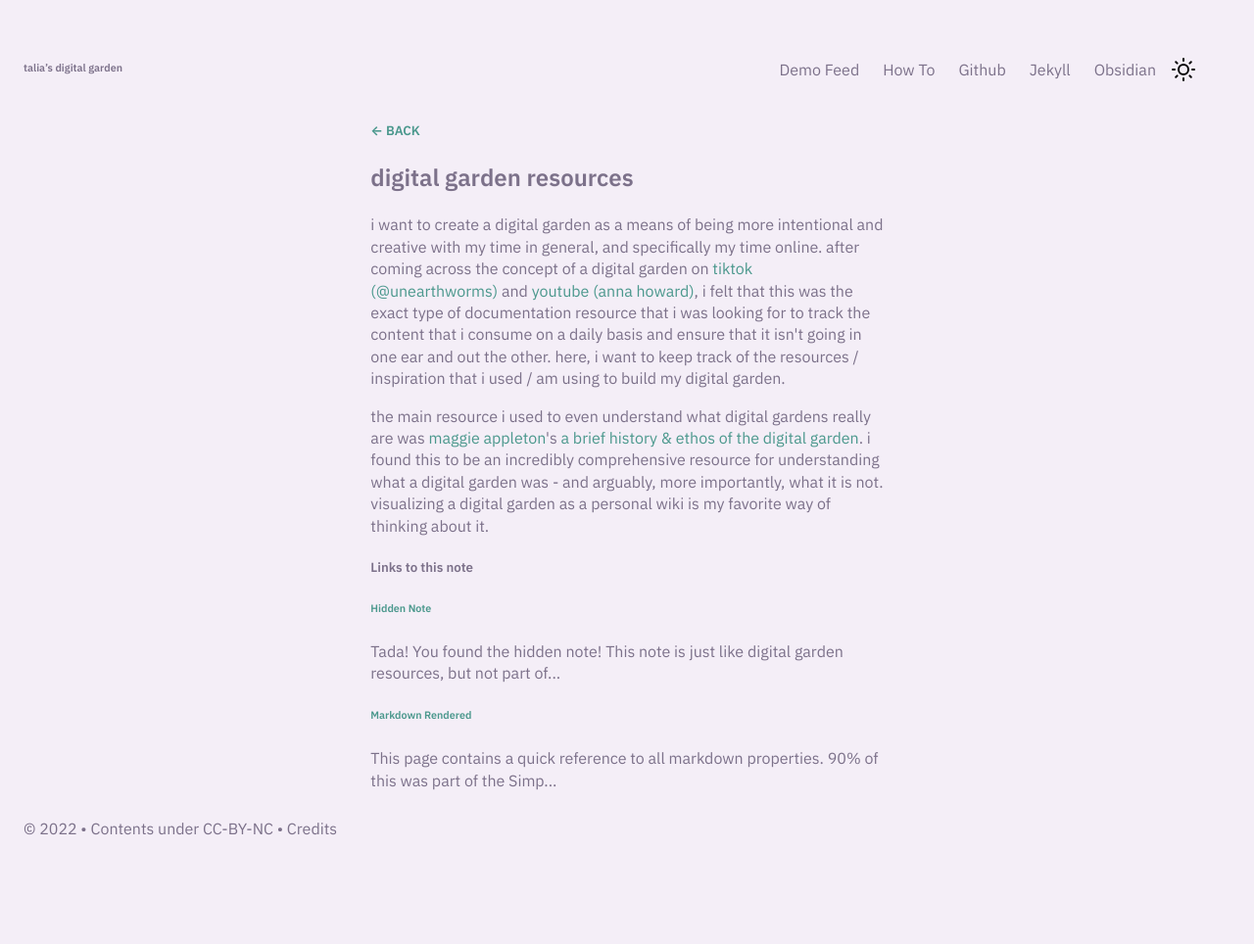
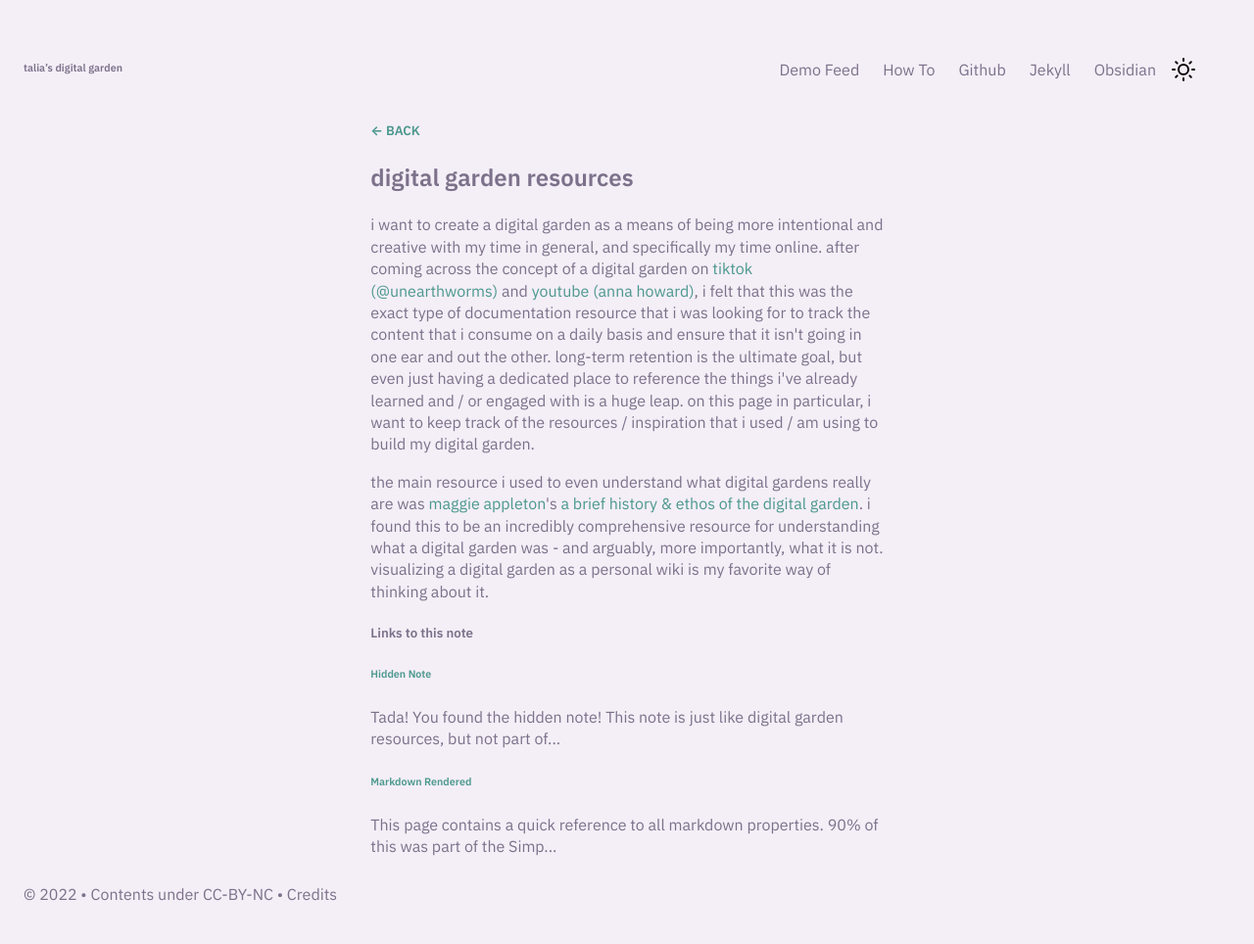
Before and after one commit to taliaisonline/taliaisonline.github.io, a Jekyll site: the page built from _notes/Public/digital garden resources.md, in a window 1280 px wide. Shown: the whole page at 98% size. Built offline with Jekyll 4.4.1, drawn with Linux system fonts in a browser that asks for light colours; before the commit the page ends 900 px from its top, so only the background shows below that.

Commit message:
updated digital garden resources blurb

```diff
--- a/_notes/Public/digital garden resources.md
+++ b/_notes/Public/digital garden resources.md
@@ -5,6 +5,7 @@ date: 17-03-2025
 permalink: /digital-garden-resources
 format: list
 ---
-i want to create a digital garden as a means of being more intentional and creative with my time in general, and specifically my time online. after coming across the concept of a digital garden on [tiktok (@unearthworms)](https://www.tiktok.com/t/ZP82mdsx5/) and [youtube (anna howard)](https://youtu.be/0tY7Z53QJo8?si=kQyEIpcKgLDhe-n7), i felt that this was the exact type of documentation resource that i was looking for to track the content that i consume on a daily basis and ensure that it isn't going in one ear and out the other. here, i want to keep track of the resources / inspiration that i used / am using to build my digital garden.
+i want to create a digital garden as a means of being more intentional and creative with my time in general, and specifically my time online. after coming across the concept of a digital garden on [tiktok (@unearthworms)](https://www.tiktok.com/t/ZP82mdsx5/) and [youtube (anna howard)](https://youtu.be/0tY7Z53QJo8?si=kQyEIpcKgLDhe-n7), i felt that this was the exact type of documentation resource that i was looking for to track the content that i consume on a daily basis and ensure that it isn't going in one ear and out the other. long-term retention is the ultimate goal, but even just having a dedicated place to reference the things i've already learned and / or engaged with is a huge leap. on this page in particular, i want to keep track of the resources / inspiration that i used / am using to build my digital garden.
+
 
 the main resource i used to even understand what digital gardens really are was [maggie appleton](https://maggieappleton.com/about)'s [a brief history & ethos of the digital garden](https://maggieappleton.com/garden-history). i found this to be an incredibly comprehensive resource for understanding what a digital garden was - and arguably, more importantly, what it is not. visualizing a digital garden as a personal wiki is my favorite way of thinking about it.
```
Also changed, not shown: _notes/Public/Markdown Rendered.md (+3 -3 lines), .obsidian/workspace.json.
